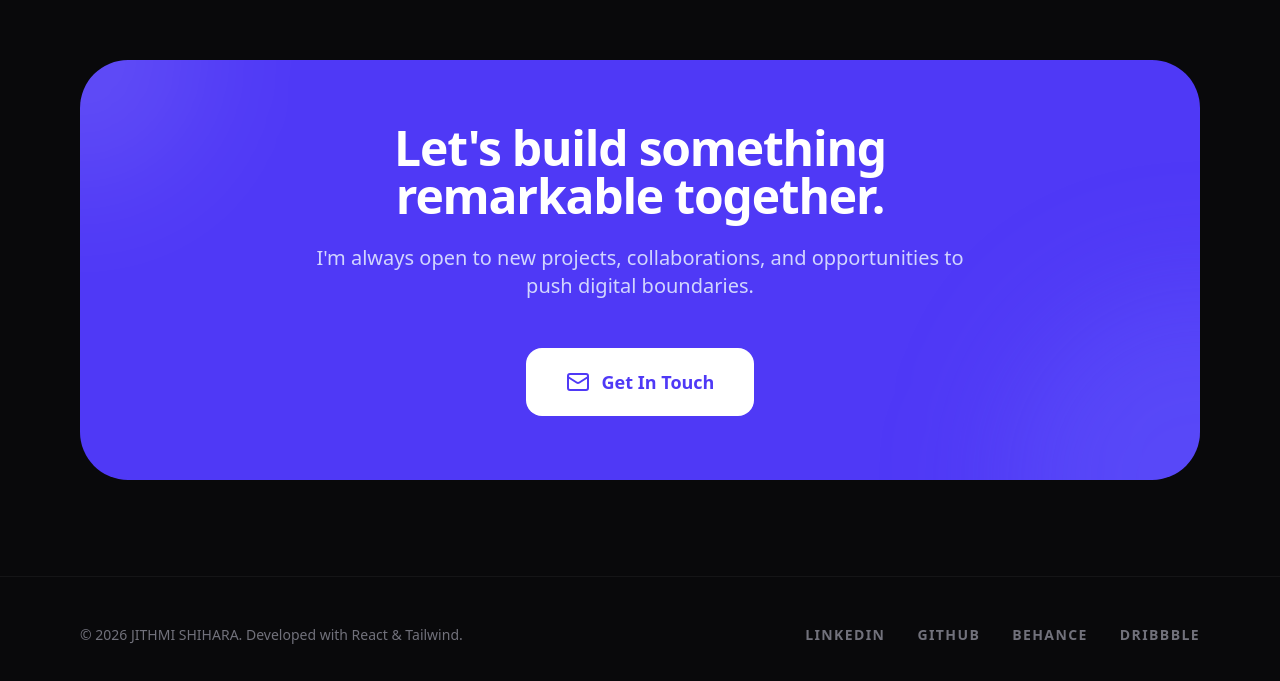
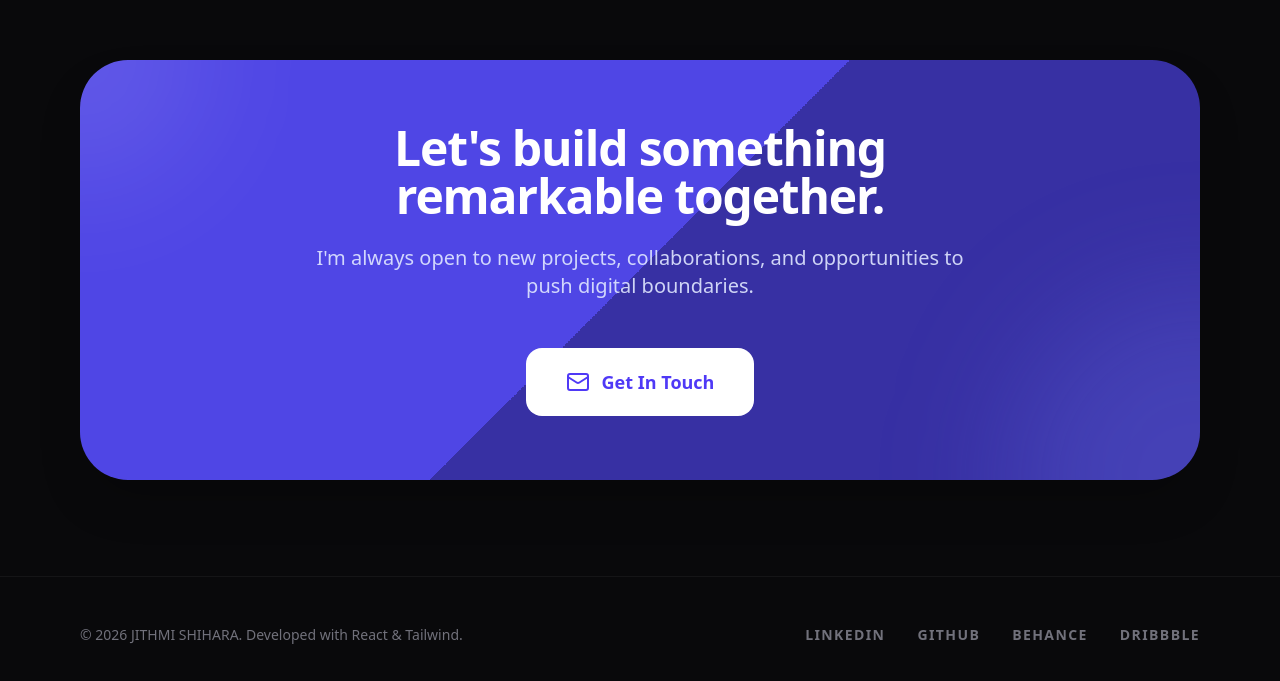
Before and after one commit to JithmiShihara99/MyWeb, a React (Vite) app: page / in a window 1280 px wide. Shown: the part 4799-5480 px from the top of the page. Built offline with nearby package versions, Linux system fonts and the light colour scheme.

Commit message:
two toned

```diff
--- a/src/App.tsx
+++ b/src/App.tsx
@@ -127,7 +127,11 @@ const App = () => {
               initial={{ opacity: 0, scale: 0.9 }}
               whileInView={{ opacity: 1, scale: 1 }}
               viewport={{ once: true }}
-              className={`p-16 rounded-[3rem] text-white relative overflow-hidden group transition-all duration-500 ${isDarkMode ? 'bg-indigo-600' : 'bg-indigo-700 shadow-2xl'}`}
+              className={`p-16 rounded-[3rem] text-white relative overflow-hidden group transition-all duration-500 ${
+                isDarkMode
+                  ? 'bg-[linear-gradient(135deg,#4f46e5_50%,#3730a3_50%)] shadow-2xl'
+                  : 'bg-[linear-gradient(135deg,#4338ca_50%,#312e81_50%)] shadow-2xl'
+              }`}
             >
               <div className="relative z-10">
                 <h2 className="text-5xl font-black mb-6 tracking-tight">Let's build something <br /> remarkable together.</h2>
```
